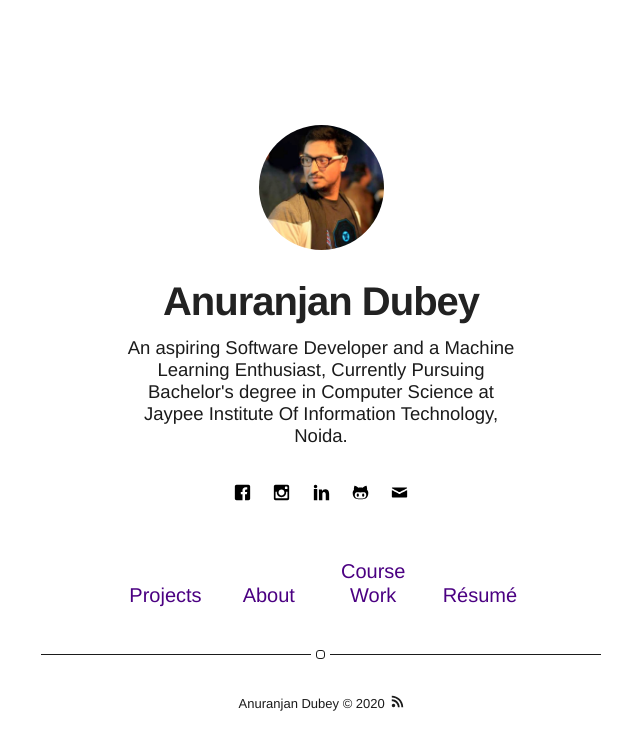
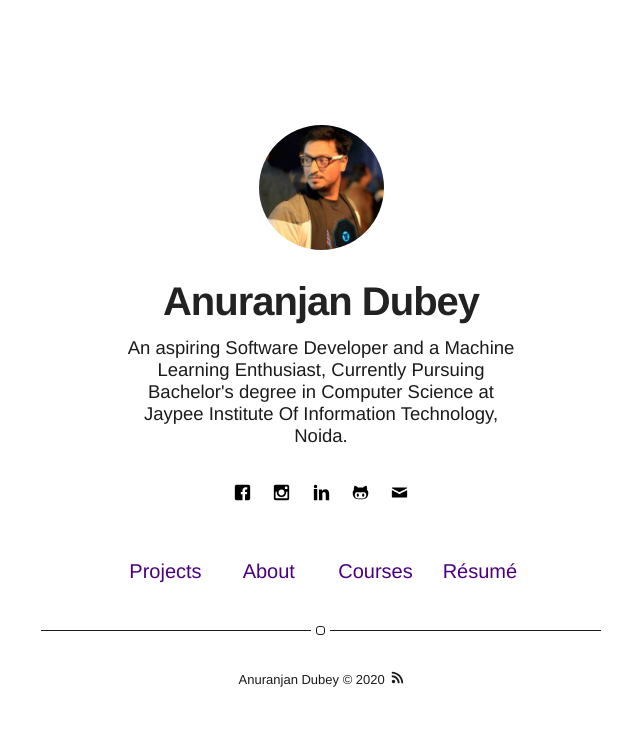
Before and after one commit to anuranjandubey/anuranjandubey.github.io, a Jekyll site: the page built from index.html, in a window 1280 px wide. Shown: the top 750 px of the page, without its empty margins (319-959 px from the left). Built offline with Jekyll 4.4.1, drawn with Linux system fonts in a browser that asks for light colours.

Commit message:
added coursework

```diff
--- a/_includes/nav.html
+++ b/_includes/nav.html
@@ -33,7 +33,7 @@
         {% if site.about == true %}
             {% if page.title != "Course Work" %}
                 <li class="item">
-                    <a class="link" href="{{ site.url }}/coursework">Course Work</a>
+                    <a class="link" href="{{ site.url }}/courses">Courses</a>
                 </li>
             {% endif %}
         {% endif %}
```
Also changed, not shown: courses.html (renamed from coursework.html).
